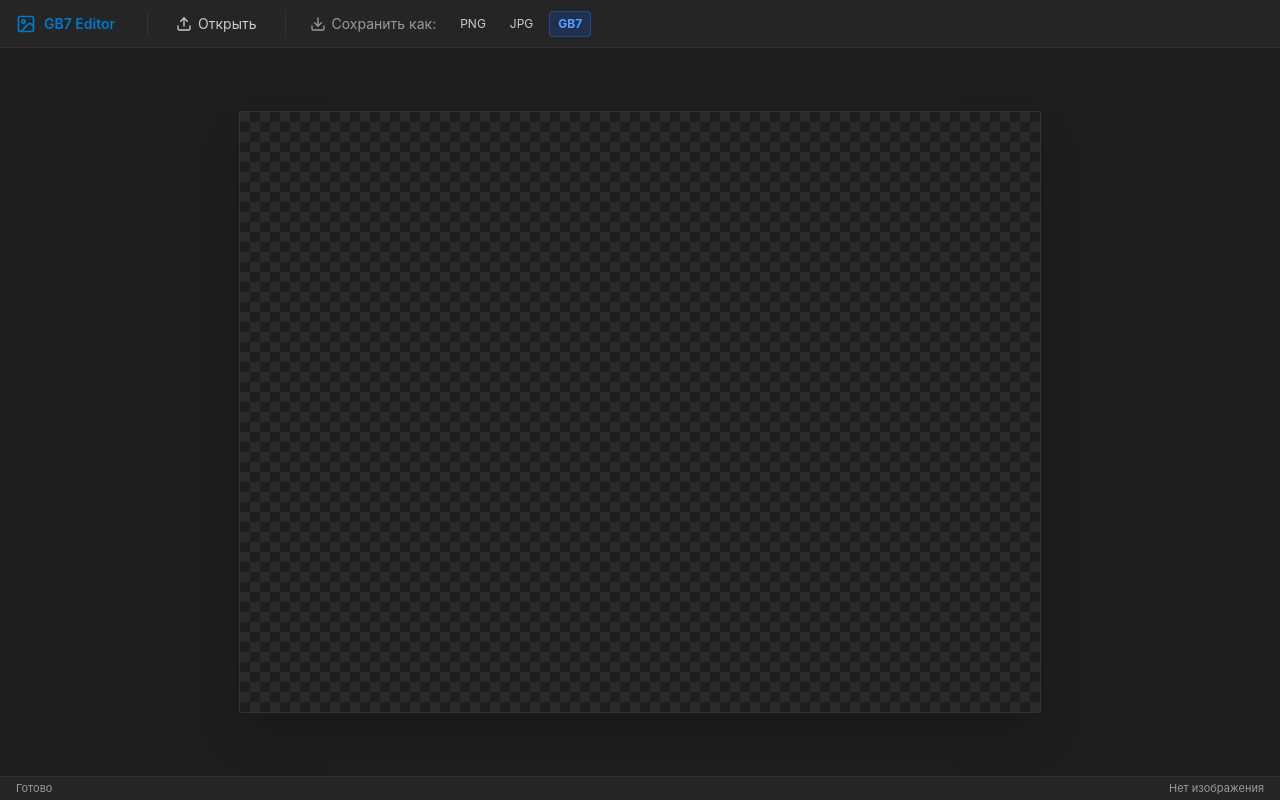
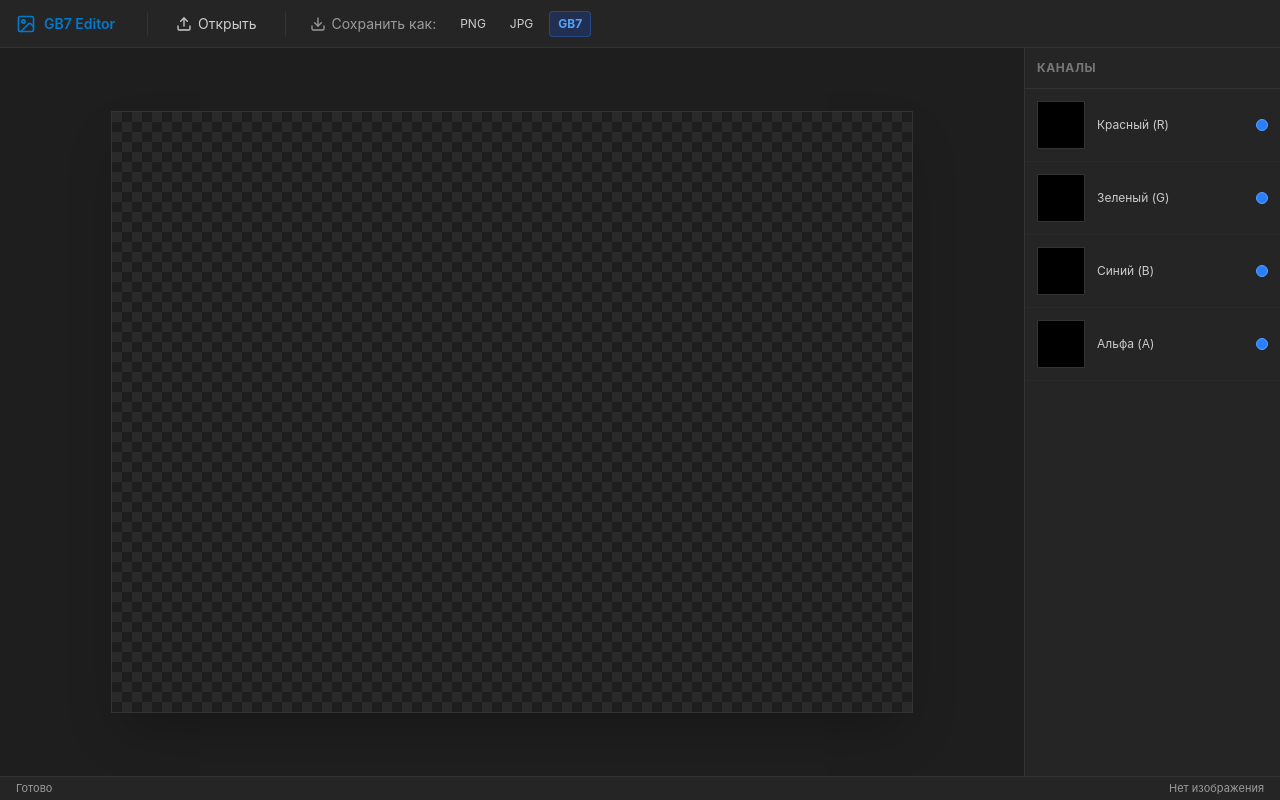
Before and after one commit to FrontendCourseMP/photoshop-Nightcorree, a React (Vite) app: page / in a window 1280 px wide. Built offline with nearby package versions, Linux system fonts and the light colour scheme.

Commit message:
add channel panel and optimize performance for large images

```diff
--- a/src/App.tsx
+++ b/src/App.tsx
@@ -2,10 +2,32 @@ import { useState } from 'react';
 import { Toolbar } from './components/Toolbar';
 import { Workspace, type ImageMeta } from './components/Workspace';
 import { StatusBar } from './components/StatusBar';
+import { ChannelPanel, type ChannelState } from './components/ChannelPanel';
+import { createThumbnail } from './utils/imageUtils';
 
 function App() {
   const [selectedFile, setSelectedFile] = useState<File | null>(null);
   const [imageMeta, setImageMeta] = useState<ImageMeta | null>(null);
+  const [thumbnailImageData, setThumbnailImageData] = useState<ImageData | null>(null);
+  const [channels, setChannels] = useState<ChannelState>({
+    r: true,
+    g: true,
+    b: true,
+    a: true
+  });
+
+  const handleToggleChannel = (channel: keyof ChannelState) => {
+    setChannels(prev => ({
+      ...prev,
+      [channel]: !prev[channel]
+    }));
+  };
+
+  const handleImageLoaded = (meta: ImageMeta, imageData: ImageData) => {
+    setImageMeta(meta);
+    // Генерируем маленькое превью один раз при загрузке
+    setThumbnailImageData(createThumbnail(imageData, 48, 48));
+  };
 
   return (
     // Корневой контейнер: жестко 100% высоты и ширины, скрываем глобальный скролл
@@ -17,10 +39,18 @@ function App() {
       </div>
 
       {/* Рабочая область: занимает всё доступное место (flex-1) и позволяет внутренний скролл (overflow-auto) */}
-      <main className="flex-1 overflow-hidden relative min-h-0">
-        <Workspace
-          file={selectedFile}
-          onImageLoaded={setImageMeta}
+      <main className="flex-1 overflow-hidden relative min-h-0 flex">
+        <div className="flex-1 relative overflow-hidden">
+          <Workspace
+            file={selectedFile}
+            onImageLoaded={handleImageLoaded}
+            activeChannels={channels}
+          />
+        </div>
+        <ChannelPanel
+          channels={channels}
+          onToggle={handleToggleChannel}
+          thumbnailImageData={thumbnailImageData}
         />
       </main>
 
--- /dev/null
+++ b/src/components/ChannelPanel.tsx
@@ -0,0 +1,74 @@
+import { useEffect, useRef } from 'react';
+import { getChannelPreview } from '../utils/imageUtils';
+
+export interface ChannelState {
+    r: boolean;
+    g: boolean;
+    b: boolean;
+    a: boolean;
+}
+
+interface ChannelPanelProps {
+    channels: ChannelState;
+    onToggle: (channel: keyof ChannelState) => void;
+    thumbnailImageData: ImageData | null;
+}
+
+function ChannelThumbnail({ thumbnailData, channel }: { thumbnailData: ImageData | null, channel: keyof ChannelState }) {
+    const canvasRef = useRef<HTMLCanvasElement>(null);
+
+    useEffect(() => {
+        if (!thumbnailData || !canvasRef.current) return;
+
+        const canvas = canvasRef.current;
+        const ctx = canvas.getContext('2d');
+        if (!ctx) return;
+
+        // Извлекаем канал из уже маленького превью (это ОЧЕНЬ быстро)
+        const previewData = getChannelPreview(thumbnailData, channel);
+
+        ctx.clearRect(0, 0, canvas.width, canvas.height);
+        ctx.putImageData(previewData, 0, 0);
+    }, [thumbnailData, channel]);
+
+    return (
+        <canvas
+            ref={canvasRef}
+            width={48}
+            height={48}
+            className="w-12 h-12 bg-black border border-editor-border shrink-0"
+        />
+    );
+}
+
+export function ChannelPanel({ channels, onToggle, thumbnailImageData }: ChannelPanelProps) {
+    const channelList: { id: keyof ChannelState; label: string }[] = [
+        { id: 'r', label: 'Красный (R)' },
+        { id: 'g', label: 'Зеленый (G)' },
+        { id: 'b', label: 'Синий (B)' },
+        { id: 'a', label: 'Альфа (A)' },
+    ];
+
+    return (
+        <div className="w-64 bg-editor-panel border-l border-editor-border flex flex-col h-full select-none">
+            <div className="p-3 border-b border-editor-border font-bold text-xs uppercase tracking-wider text-editor-text/50">
+                Каналы
+            </div>
+            <div className="flex-1 overflow-y-auto">
+                {channelList.map(({ id, label }) => (
+                    <div
+                        key={id}
+                        onClick={() => onToggle(id)}
+                        className={`flex items-center gap-3 p-3 cursor-pointer border-b border-editor-border/30 hover:bg-white/5 transition-colors ${!channels[id] ? 'bg-black/20 text-editor-text/40' : ''}`}
+                    >
+                        <ChannelThumbnail thumbnailData={thumbnailImageData} channel={id} />
+                        <span className="text-xs">{label}</span>
+                        <div className="ml-auto">
+                            <div className={`w-3 h-3 rounded-full border ${channels[id] ? 'bg-blue-500 border-blue-400' : 'bg-transparent border-editor-text/20'}`} />
+                        </div>
+                    </div>
+                ))}
+            </div>
+        </div>
+    );
+}
--- a/src/components/Workspace.tsx
+++ b/src/components/Workspace.tsx
@@ -1,5 +1,7 @@
-import { useEffect, useRef } from 'react';
-import { decodeGB7 } from '../utils/gb7Codec'; // <-- Импортируем наш декодер
+import { useEffect, useRef, useState } from 'react';
+import { decodeGB7 } from '../utils/gb7Codec';
+import { applyChannels } from '../utils/imageUtils';
+import type { ChannelState } from './ChannelPanel';
 
 export interface ImageMeta {
     width: number;
@@ -9,11 +11,13 @@ export interface ImageMeta {
 
 interface WorkspaceProps {
     file: File | null;
-    onImageLoaded: (meta: ImageMeta) => void;
+    onImageLoaded: (meta: ImageMeta, imageData: ImageData) => void;
+    activeChannels: ChannelState;
 }
 
-export function Workspace({ file, onImageLoaded }: WorkspaceProps) {
+export function Workspace({ file, onImageLoaded, activeChannels }: WorkspaceProps) {
     const canvasRef = useRef<HTMLCanvasElement>(null);
+    const [originalImageData, setOriginalImageData] = useState<ImageData | null>(null);
 
     // 1. Дефолтное состояние без файла
     useEffect(() => {
@@ -26,6 +30,7 @@ export function Workspace({ file, onImageLoaded }: WorkspaceProps) {
             if (ctx) {
                 ctx.clearRect(0, 0, canvas.width, canvas.height);
             }
+            setOriginalImageData(null);
         }
     }, [file]);
 
@@ -41,33 +46,30 @@ export function Workspace({ file, onImageLoaded }: WorkspaceProps) {
             reader.onload = (e) => {
                 const img = new Image();
                 img.onload = () => {
-                    const canvas = canvasRef.current;
-                    if (!canvas) return;
-
+                    const canvas = document.createElement('canvas');
                     canvas.width = img.width;
                     canvas.height = img.height;
+                    const ctx = canvas.getContext('2d');
+                    if (!ctx) return;
 
-                    const ctx = canvas.getContext('2d');
-                    if (ctx) {
-                        ctx.clearRect(0, 0, img.width, img.height);
-                        ctx.drawImage(img, 0, 0);
-                    }
+                    ctx.drawImage(img, 0, 0);
+                    const imageData = ctx.getImageData(0, 0, img.width, img.height);
 
                     const isJpeg = extension === 'jpg' || extension === 'jpeg';
                     const depth = isJpeg ? 24 : 32;
 
+                    setOriginalImageData(imageData);
                     onImageLoaded({
                         width: img.width,
                         height: img.height,
                         colorDepth: depth
-                    });
+                    }, imageData);
                 };
                 img.src = e.target?.result as string;
             };
 
             reader.readAsDataURL(file);
         } else if (extension === 'gb7') {
-            // Новая логика для формата GB7
             file.arrayBuffer().then((buffer) => {
                 const result = decodeGB7(buffer);
 
@@ -76,24 +78,12 @@ export function Workspace({ file, onImageLoaded }: WorkspaceProps) {
                     return;
                 }
 
-                const canvas = canvasRef.current;
-                if (!canvas) return;
-
-                // Устанавливаем размеры из декодированных данных
-                canvas.width = result.width;
-                canvas.height = result.height;
-
-                const ctx = canvas.getContext('2d');
-                if (ctx) {
-                    ctx.clearRect(0, 0, canvas.width, canvas.height);
-                    ctx.putImageData(result.imageData, 0, 0);
-                }
-
+                setOriginalImageData(result.imageData);
                 onImageLoaded({
                     width: result.width,
                     height: result.height,
                     colorDepth: result.colorDepth
-                });
+                }, result.imageData);
             }).catch(err => {
                 console.error("Ошибка при чтении файла:", err);
             });
@@ -101,14 +91,30 @@ export function Workspace({ file, onImageLoaded }: WorkspaceProps) {
 
     }, [file, onImageLoaded]);
 
+    // 3. Логика отрисовки при изменении каналов или оригинальных данных
+    useEffect(() => {
+        if (!originalImageData || !canvasRef.current) return;
+
+        const canvas = canvasRef.current;
+        canvas.width = originalImageData.width;
+        canvas.height = originalImageData.height;
+
+        const ctx = canvas.getContext('2d');
+        if (ctx) {
+            const filteredData = applyChannels(originalImageData, activeChannels);
+            ctx.clearRect(0, 0, canvas.width, canvas.height);
+            ctx.putImageData(filteredData, 0, 0);
+        }
+    }, [originalImageData, activeChannels]);
+
     return (
-        <div className="w-full h-full bg-editor-bg flex items-center justify-center overflow-hidden">
+        <div className="w-full h-full bg-editor-bg flex items-center justify-center overflow-hidden p-12">
             <canvas
                 ref={canvasRef}
                 className="shadow-2xl border border-editor-border bg-checkerboard"
                 style={{
-                    maxWidth: 'calc(100% - 96px)',
-                    maxHeight: 'calc(100% - 96px)',
+                    maxWidth: '100%',
+                    maxHeight: '100%',
                     objectFit: 'contain'
                 }}
             />
--- /dev/null
+++ b/src/utils/imageUtils.ts
@@ -0,0 +1,71 @@
+import type { ChannelState } from '../components/ChannelPanel';
+
+/**
+ * Применяет маску каналов к ImageData, возвращая новый объект ImageData.
+ * Исходный объект не мутируется.
+ */
+export function applyChannels(original: ImageData, channels: ChannelState): ImageData {
+    const { width, height, data } = original;
+    const filtered = new ImageData(new Uint8ClampedArray(data), width, height);
+    const fData = filtered.data;
+
+    for (let i = 0; i < fData.length; i += 4) {
+        if (!channels.r) fData[i] = 0;
+        if (!channels.g) fData[i + 1] = 0;
+        if (!channels.b) fData[i + 2] = 0;
+        if (!channels.a) fData[i + 3] = 0;
+    }
+
+    return filtered;
+}
+
+/**
+ * Создает уменьшенную копию ImageData для превью.
+ */
+export function createThumbnail(original: ImageData, maxW: number = 100, maxH: number = 100): ImageData {
+    const scale = Math.min(maxW / original.width, maxH / original.height, 1);
+    const w = Math.floor(original.width * scale);
+    const h = Math.floor(original.height * scale);
+
+    const canvas = document.createElement('canvas');
+    canvas.width = original.width;
+    canvas.height = original.height;
+    const ctx = canvas.getContext('2d');
+    if (!ctx) return original;
+
+    ctx.putImageData(original, 0, 0);
+
+    const outCanvas = document.createElement('canvas');
+    outCanvas.width = w;
+    outCanvas.height = h;
+    const outCtx = outCanvas.getContext('2d');
+    if (!outCtx) return original;
+
+    outCtx.drawImage(canvas, 0, 0, w, h);
+    return outCtx.getImageData(0, 0, w, h);
+}
+
+/**
+ * Извлекает конкретный канал и возвращает ImageData в оттенках серого.
+ * Теперь работает быстро, так как принимает уже уменьшенную копию.
+ */
+export function getChannelPreview(thumbnail: ImageData, channel: keyof ChannelState): ImageData {
+    const { width, height, data } = thumbnail;
+    const preview = new ImageData(width, height);
+    const pData = preview.data;
+
+    for (let i = 0; i < data.length; i += 4) {
+        let value = 0;
+        if (channel === 'r') value = data[i];
+        else if (channel === 'g') value = data[i + 1];
+        else if (channel === 'b') value = data[i + 2];
+        else if (channel === 'a') value = data[i + 3];
+
+        pData[i] = value;
+        pData[i + 1] = value;
+        pData[i + 2] = value;
+        pData[i + 3] = 255;
+    }
+
+    return preview;
+}
```
